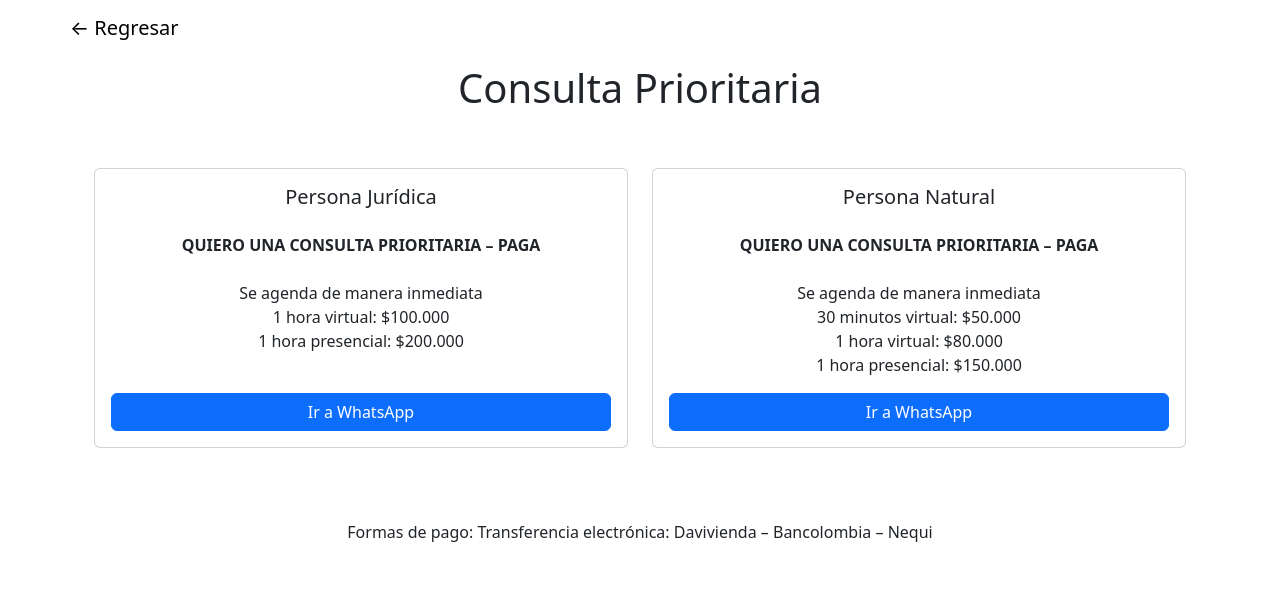
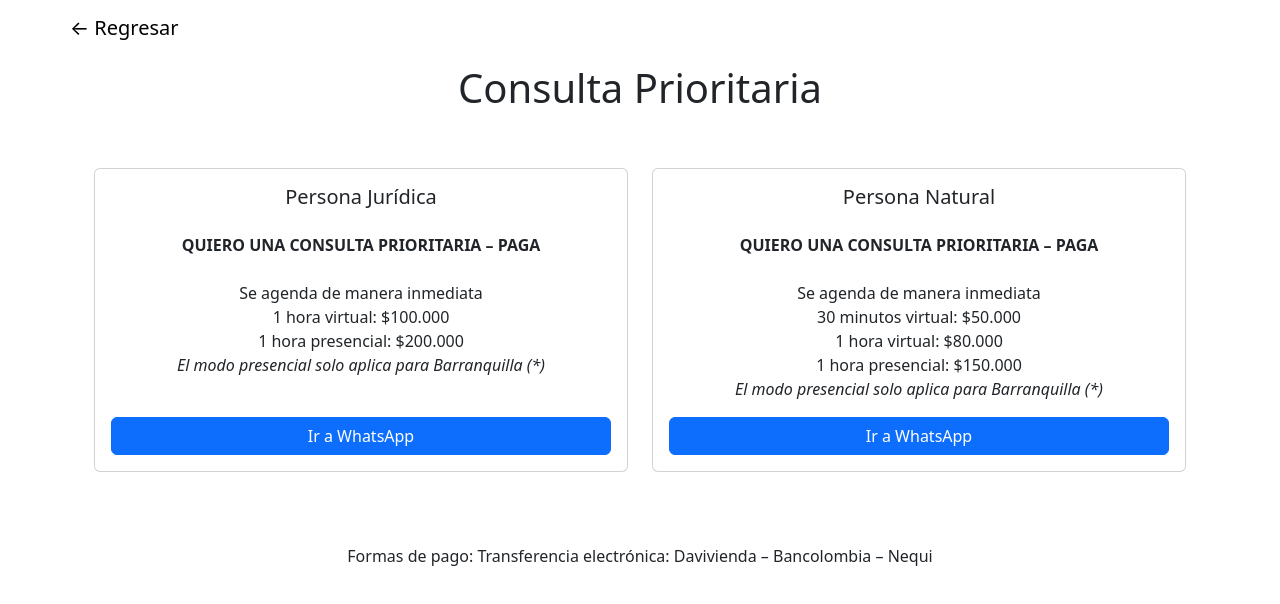
Before and after one commit to wjorellano/abogados, a Next.js app: page /consulta-prioritaria in a window 1280 px wide. Shown: the top 604 px of the page. Built offline with nearby package versions, Linux system fonts and the light colour scheme.

Commit message:
new text mood barranquilla, consulta-prioritaria

```diff
--- a/src/app/consulta-prioritaria/page.js
+++ b/src/app/consulta-prioritaria/page.js
@@ -1,91 +1,3 @@
-// "use client";
-
-// import React, { useState } from "react";
-// import FormularioEmpresario from "../formulario-empresario/page";
-// import FormularioTrabajador from "../formulario-trabajador/page";
-// import "../globals.css";
-
-// const ConsultaPrioritariaPage = () => {
-//   const [activeForm, setActiveForm] = useState(null);
-
-//   const handleFormClick = (form) => {
-//     setActiveForm(form);
-//   };
-
-//   return (
-//     <div id="border border-black">
-//       <div id="container" className={activeForm ? "shift-left" : ""}>
-//         <div className="row justify-content-center mt-4 m-auto mb-5">
-// <div className="row justify-content-center mt-5 pb-5 m-auto">
-//   <h1 className="text-center">Consulta Prioritaria</h1>
-// </div>
-//           <div className="col-md-6">
-//             <div className="card mb-4">
-//               <div className="card-body">
-//                 <h5 className="card-title text-center mb-4">
-//                   Persona Jurídica
-//                 </h5>
-//                 <p className="card-text text-center">
-//                   <strong>QUIERO UNA CONSULTA PRIORITARIA – PAGA</strong>
-//                   <br />
-//                   <br />
-//                   Se agenda de manera inmediata
-//                   <br />
-//                   1 hora virtual: $100.000
-//                   <br />
-//                   1 hora presencial: $200.000
-//                   <br />
-//                   <br />
-//                 </p>
-//                 <button
-//                   onClick={() => handleFormClick("empresario")}
-//                   className="btn btn-primary w-100"
-//                 >
-//                   Diligenciar formulario
-//                 </button>
-//               </div>
-//             </div>
-//   <div className="card">
-//     <div className="card-body">
-//       <h5 className="card-title text-center mb-4">Persona Natural</h5>
-//       <p className="card-text text-center">
-//         <strong>QUIERO UNA CONSULTA PRIORITARIA – PAGA</strong>
-//         <br />
-//         <br />
-//         Se agenda de manera inmediata
-//         <br />
-//         30 minutos virtual: $50.000
-//         <br />
-//         1 hora virtual: $80.000
-//         <br />
-//         1 hora presencial: $150.000
-//         <br />
-//       </p>
-//       <button
-//         onClick={() => handleFormClick("trabajador")}
-//         className="btn btn-primary w-100"
-//       >
-//         Diligenciar formulario
-//       </button>
-//     </div>
-//   </div>
-// </div>
-//           <div className="col-md-6">
-//             {activeForm === "empresario" && <FormularioEmpresario />}
-//             {activeForm === "trabajador" && <FormularioTrabajador />}
-//           </div>
-//         </div>
-//       </div>
-// <p className="text-center mt-2">
-//   Formas de pago: Transferencia electrónica: Davivienda – Bancolombia –
-//   Nequi
-// </p>
-//     </div>
-//   );
-// };
-
-// export default ConsultaPrioritariaPage;
-
 "use client";
 
 import React, { useState } from "react";
@@ -128,6 +40,8 @@ const ConsultaPrioritariaPage = () => {
                       <br />
                       1 hora presencial: $200.000
                       <br />
+                      <em>El modo presencial solo aplica para Barranquilla (*)</em>
+                      <br />
                       <br />
                     </p>
                     <a
@@ -156,6 +70,8 @@ const ConsultaPrioritariaPage = () => {
                       1 hora virtual: $80.000
                       <br />
                       1 hora presencial: $150.000
+                      <br />
+                      <em>El modo presencial solo aplica para Barranquilla (*)</em>
                       <br />
                     </p>
                     <a
```
